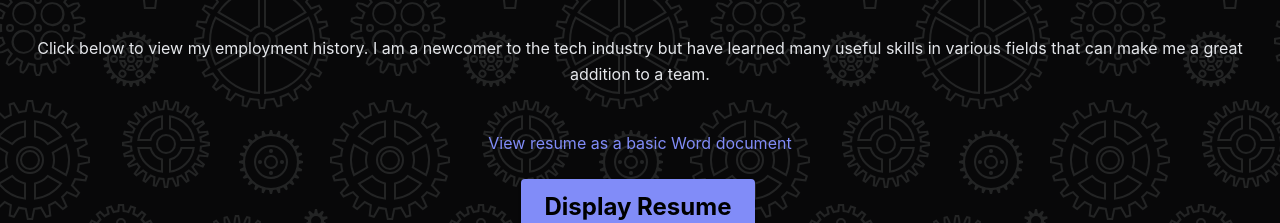
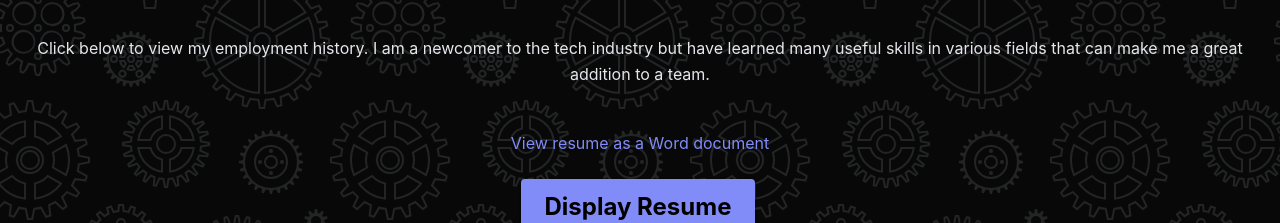
Before and after one commit to KarlOL82/react-portfolio, a React (Create React App) app: page / in a window 1280 px wide. Shown: the part 2760-2983 px from the top of the page. Built offline with nearby package versions, Linux system fonts and the light colour scheme.

Commit message:
updated resume again

```diff
--- a/src/components/Resume.js
+++ b/src/components/Resume.js
@@ -16,7 +16,7 @@ export default function Resume() {
       </div>
       <div className="text-indigo-400 text-center py-6">
         <a href={resume_portfolio}>
-          View resume as a basic Word document
+          View resume as a Word document
         </a>
       </div>
     </section>
```
Also changed, not shown: 1 other file (tests, documents, lock files or other folders).
